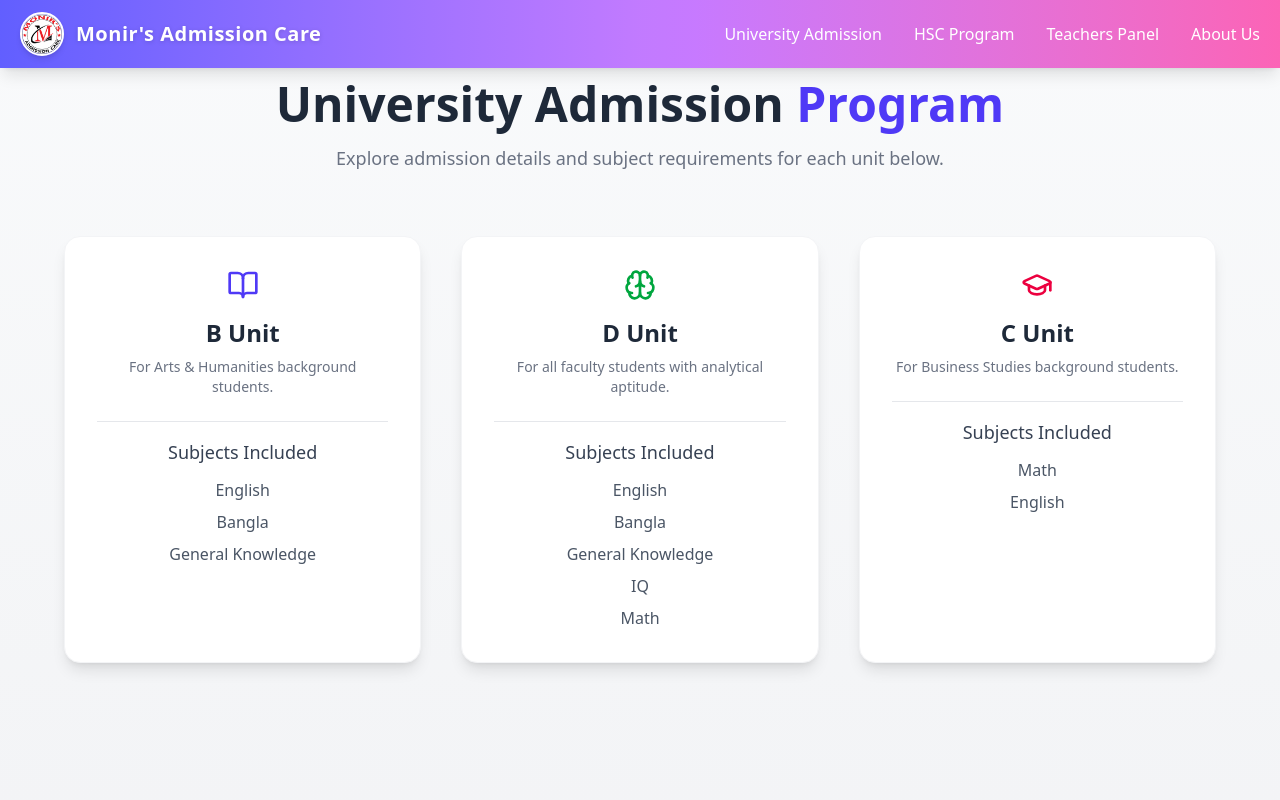
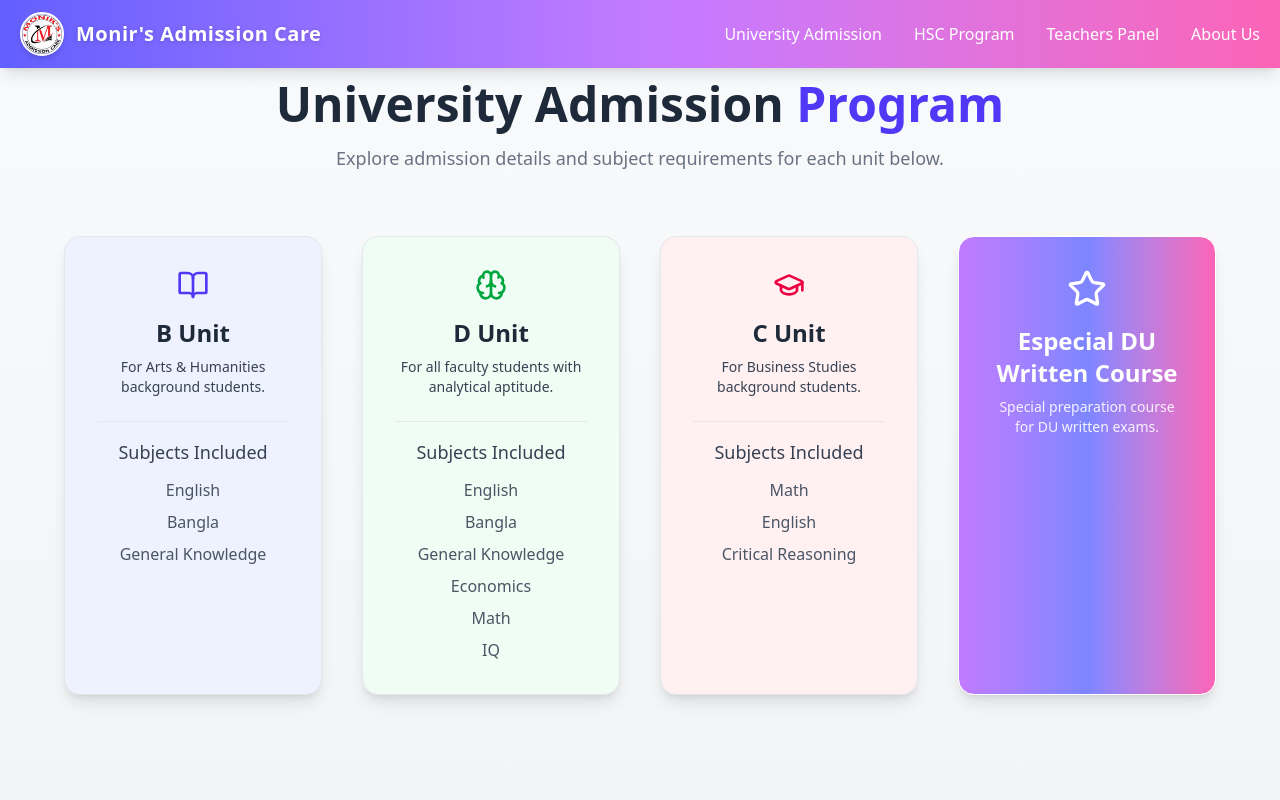
Before and after one commit to Newaz-Sourav/Monir-s-Admission-Care, a React (Vite) app: page /uniadmission in a window 1280 px wide. Shown: the top 800 px of the page. Built offline with nearby package versions, Linux system fonts and the light colour scheme.

Commit message:
Update: Added new feature / bug fix / content change

```diff
--- a/src/Components/UniAdmission/UniAdmission.jsx
+++ b/src/Components/UniAdmission/UniAdmission.jsx
@@ -1,5 +1,5 @@
 import { motion } from "framer-motion";
-import { BookOpen, GraduationCap, Brain } from "lucide-react";
+import { BookOpen, GraduationCap, Brain, Star } from "lucide-react";
 
 const UniAdmission = () => {
   const units = [
@@ -8,18 +8,28 @@ const UniAdmission = () => {
       desc: "For Arts & Humanities background students.",
       subjects: ["English", "Bangla", "General Knowledge"],
       icon: <BookOpen className="w-8 h-8 text-indigo-600" />,
+      bg: "bg-indigo-50",
     },
     {
       name: "D Unit",
       desc: "For all faculty students with analytical aptitude.",
-      subjects: ["English", "Bangla", "General Knowledge", "IQ", "Math"],
+      subjects: ["English", "Bangla","General Knowledge", "Economics", "Math","IQ"],
       icon: <Brain className="w-8 h-8 text-green-600" />,
+      bg: "bg-green-50",
     },
     {
       name: "C Unit",
       desc: "For Business Studies background students.",
-      subjects: ["Math", "English"],
+      subjects: ["Math", "English","Critical Reasoning"],
       icon: <GraduationCap className="w-8 h-8 text-rose-600" />,
+      bg: "bg-rose-50",
+    },
+    {
+      name: "Especial DU Written Course",
+      desc: "Special preparation course for DU written exams.",
+      subjects: [], // No subjects
+      icon: <Star className="w-10 h-10 text-white" />,
+      highlight: true,
     },
   ];
 
@@ -41,7 +51,7 @@ const UniAdmission = () => {
       </motion.div>
 
       {/* Cards */}
-      <div className="grid grid-cols-1 md:grid-cols-3 gap-10 w-full max-w-6xl">
+      <div className="grid grid-cols-1 md:grid-cols-3 lg:grid-cols-4 gap-10 w-full max-w-6xl">
         {units.map((unit, i) => (
           <motion.div
             key={unit.name}
@@ -49,16 +59,23 @@ const UniAdmission = () => {
             whileInView={{ opacity: 1, y: 0 }}
             transition={{ delay: i * 0.15, duration: 0.6 }}
             viewport={{ once: true }}
-            className="bg-white rounded-2xl shadow-lg hover:shadow-2xl transition-all duration-300 p-8 border border-gray-100"
+            className={`rounded-2xl shadow-lg transition-all duration-300 p-8 border flex flex-col justify-between
+              ${unit.highlight
+                ? "bg-gradient-to-r from-purple-400 via-indigo-400 to-pink-400 text-white hover:scale-105"
+                : `${unit.bg} border-gray-200 hover:shadow-2xl`}`}
+            style={{ minHeight: "360px" }} // fixed height for all cards
           >
+            <div>
               <div className="flex justify-center mb-4">{unit.icon}</div>
-            <h2 className="text-2xl font-semibold text-center text-gray-800 mb-2">
+              <h2 className={`text-2xl font-semibold text-center mb-2 ${unit.highlight ? "text-white" : "text-gray-800"}`}>
                 {unit.name}
               </h2>
-            <p className="text-center text-gray-500 text-sm mb-6">
+              <p className={`text-center text-sm mb-6 ${unit.highlight ? "text-white/90" : "text-gray-700"}`}>
                 {unit.desc}
               </p>
 
+              {/* Subjects list only if available */}
+              {unit.subjects.length > 0 && (
                 <div className="border-t border-gray-200 pt-4">
                   <h3 className="text-lg font-medium text-gray-700 text-center mb-3">
                     Subjects Included
@@ -76,6 +93,8 @@ const UniAdmission = () => {
                     ))}
                   </ul>
                 </div>
+              )}
+            </div>
           </motion.div>
         ))}
       </div>
```
Lines whose indentation alone changed are shown as unchanged.
